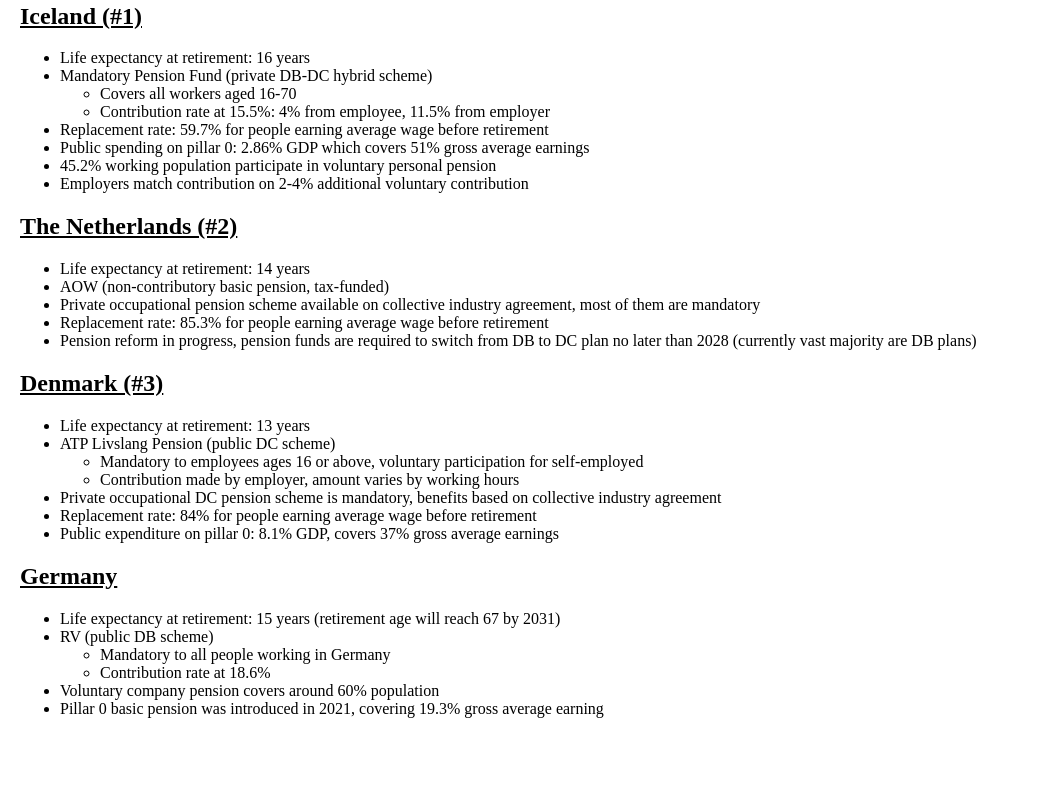
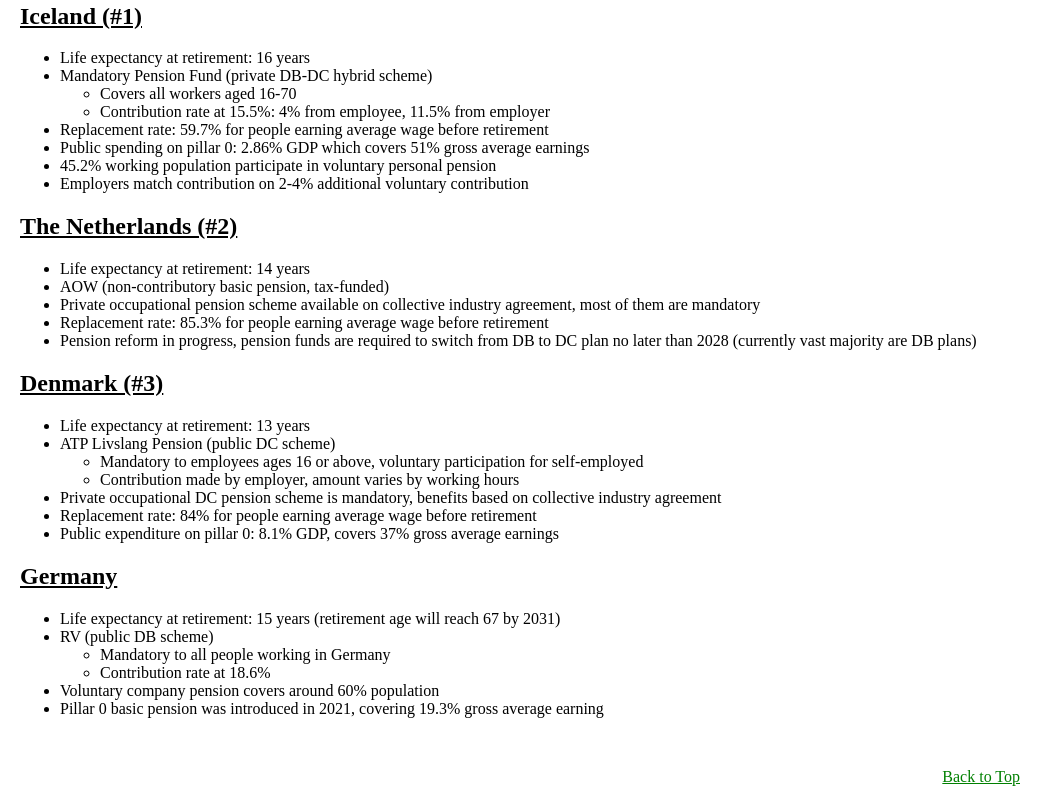
Before and after one commit to tiffanytkcheung/pension, a plain HTML site: page global_summary.html in a window 1280 px wide. Shown: the part 1465-2271 px from the top of the page, without its empty margins (0-1063 px from the left). Before the commit the page ends 2203 px from the top, so only its background shows below. Drawn offline with Linux system fonts and the light colour scheme.

Commit message:
Update global_summary.html

```diff
--- a/global_summary.html
+++ b/global_summary.html
@@ -166,6 +166,8 @@
   		<li>Pillar 0 basic pension was introduced in 2021, covering 19.3% gross average earning</li>
 	</ul>
 
+	<br>
+	<p style="text-align: right;"><a href="#top" style="color: green">Back to Top</a></p>
 
   </body>
 </html>
```
